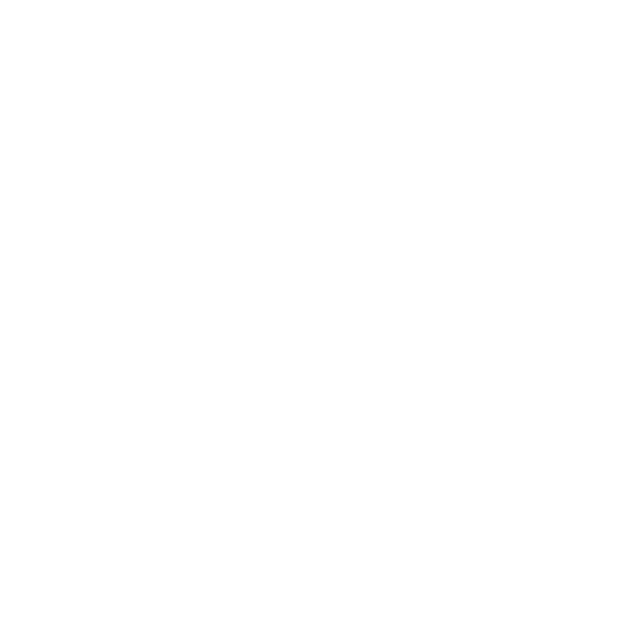
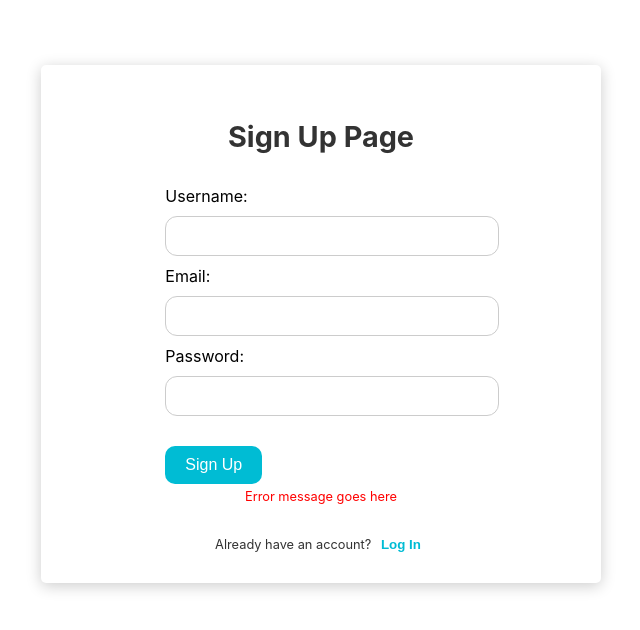
Before and after one commit to MohammadIsmailAlam/Reqile-Coding-Test, a React (Create React App) app: page /signup in a window 1280 px wide. Shown: the top 630 px of the page, without its empty margins (319-959 px from the left). Built offline with nearby package versions, Linux system fonts and the light colour scheme.

Commit message:
Productes

```diff
--- a/package.json
+++ b/package.json
@@ -6,8 +6,10 @@
     "@testing-library/jest-dom": "^5.16.5",
     "@testing-library/react": "^13.4.0",
     "@testing-library/user-event": "^13.5.0",
+    "firebase": "^10.0.0",
     "react": "^18.2.0",
     "react-dom": "^18.2.0",
+    "react-router-dom": "^6.14.1",
     "react-scripts": "5.0.1",
     "web-vitals": "^2.1.4"
   },
--- a/src/App.js
+++ b/src/App.js
@@ -1,9 +1,37 @@
-import "./App.css";
+import React from "react";
+import { useState } from "react";
+import {
+  BrowserRouter as Router,
+  Route,
+  Routes
+} from "react-router-dom";
+import "../src/style/App.css";
+
+import Login from "./auth/Login";
+import SignUp from "./auth/SignUp";
+import Registered from "./auth/Registated";
+import ProductListView from "./pages/ProductViewList";
+
+export const userContext = React.createContext(null);
 
 function App() {
-  return <div className="App">
+  const [userEmail, setUserEmail] = useState("");
 
-  </div>;
+
+  return (
+    <>
+      <userContext.Provider value={{ userEmail, setUserEmail }}>
+        <Router>
+          <Routes>
+            <Route exact path="/" element={<Login />} />
+            <Route exact path="/signup" element={<SignUp />} />
+            <Route exact path="/registered" element={<Registered />} />
+            <Route exact path="/productViewList" element={<ProductListView />} />
+          </Routes>
+        </Router>
+      </userContext.Provider>
+    </>
+  );
 }
 
 export default App;
--- /dev/null
+++ b/src/auth/Login.js
@@ -0,0 +1,72 @@
+import React, { useState } from 'react';
+import { useNavigate } from 'react-router-dom';
+
+const LoginPage = () => {
+  const navigate = useNavigate();
+
+  const [username, setUsername] = useState('');
+  const [password, setPassword] = useState('');
+
+  const handleUsernameChange = (event) => {
+    setUsername(event.target.value);
+  };
+
+  const handlePasswordChange = (event) => {
+    setPassword(event.target.value);
+  };
+
+  const handleFormSubmit = (event) => {
+    event.preventDefault();
+    // Here you can perform your login logic, e.g., send the data to an API
+    console.log('Username:', username);
+    console.log('Password:', password);
+    // Reset the form
+    setUsername('');
+    setPassword('');
+
+    // Navigate to Registered component
+    navigate('/registered', { state: { username } });
+  };
+
+  const handleSignUpClick = () => {
+    navigate('/signup');
+  };
+
+  return (
+    <div id="login" style={{ display: 'flex', justifyContent: 'center', alignItems: 'center', height: '81vh' }}>
+      <div className="login" style={{ width: '400px', backgroundColor: '#fff', borderRadius: '5px', padding: '30px', boxShadow: '0 0 10px rgba(0, 0, 0, 0.1)', textAlign: 'center' }}>
+        <h2 style={{ fontSize: '28px', marginBottom: '30px' }}>Login Page</h2>
+        <form onSubmit={handleFormSubmit}>
+          <div style={{ marginBottom: '15px' }}>
+            <input
+              type="text"
+              id="username"
+              value={username}
+              onChange={handleUsernameChange}
+              style={{ width: '100%', padding: '10px', border: 'none', borderRadius: '5px', backgroundColor: '#fff', boxShadow: '0 0 5px rgba(0, 0, 0, 0.1)', fontSize: '16px' }}
+              placeholder="Username"
+            />
+          </div>
+          <div style={{ marginBottom: '15px' }}>
+            <input
+              type="password"
+              id="password"
+              value={password}
+              onChange={handlePasswordChange}
+              style={{ width: '100%', padding: '10px', border: 'none', borderRadius: '5px', backgroundColor: '#fff', boxShadow: '0 0 5px rgba(0, 0, 0, 0.1)', fontSize: '16px' }}
+              placeholder="Password"
+            />
+          </div>
+          <button type="submit" className="login-btn" style={{ width: '100%', padding: '10px', border: 'none', borderRadius: '10px', backgroundColor: '#f8f9fa', color: '#000000', fontSize: '16px', cursor: 'pointer', transition: 'all 0.3s ease' }}>
+            Login
+          </button>
+        </form>
+        <p className="footer" style={{ fontSize: '14px', margin: '1em' }}>
+          Don't have an account? <button onClick={handleSignUpClick} style={{ color: '#00bcd4', border: 'none', backgroundColor: 'transparent', cursor: 'pointer', transition: 'all 0.3s ease' }}>Sign Up</button>
+        </p>
+      </div>
+    </div>
+  );
+};
+
+export default LoginPage;
--- /dev/null
+++ b/src/auth/Registated.js
@@ -0,0 +1,16 @@
+import React from 'react';
+import { useLocation } from 'react-router-dom';
+
+const Registered = () => {
+  const location = useLocation();
+  const { username } = location.state || '';
+
+  return (
+    <div>
+      <h2>Registered</h2>
+      <p>Welcome, {username}!</p>
+    </div>
+  );
+};
+
+export default Registered;
--- /dev/null
+++ b/src/auth/SignUp.js
@@ -0,0 +1,87 @@
+import React, { useState } from 'react';
+import { useNavigate } from 'react-router-dom';
+
+const SignupPage = () => {
+  const navigate = useNavigate();
+
+  const [username, setUsername] = useState('');
+  const [email, setEmail] = useState('');
+  const [password, setPassword] = useState('');
+
+  const handleUsernameChange = (event) => {
+    setUsername(event.target.value);
+  };
+
+  const handleEmailChange = (event) => {
+    setEmail(event.target.value);
+  };
+
+  const handlePasswordChange = (event) => {
+    setPassword(event.target.value);
+  };
+
+  const handleFormSubmit = (event) => {
+    event.preventDefault();
+    // Here you can perform your signup logic, e.g., send the data to an API
+    console.log('Username:', username);
+    console.log('Email:', email);
+    console.log('Password:', password);
+    // Reset the form
+    setUsername('');
+    setEmail('');
+    setPassword('');
+  };
+
+  const handleLoginClick = () => {
+    navigate('/');
+  };
+
+  return (
+    <div id="signup" style={{ display: 'flex', justifyContent: 'center', alignItems: 'center', minHeight: '81vh' }}>
+      <div className="signup" style={{ display: 'flex', flexDirection: 'column', alignItems: 'center', width: '80%', maxWidth: '500px', backgroundColor: '#fff', padding: '30px', borderRadius: '5px', boxShadow: '0px 3px 15px rgba(0, 0, 0, 0.2)' }}>
+        <h2 style={{ marginBottom: '2rem', color: '#333', fontSize: '1.8rem' }}>Sign Up Page</h2>
+        <form onSubmit={handleFormSubmit}>
+          <div>
+            <label htmlFor="username">Username:</label>
+            <input
+              type="text"
+              id="username"
+              value={username}
+              onChange={handleUsernameChange}
+              style={{ width: '100%', padding: '10px', margin: '10px 0', border: '1px solid #ccc', borderRadius: '12px', fontSize: '1rem', color: '#333' }}
+            />
+          </div>
+          <div>
+            <label htmlFor="email">Email:</label>
+            <input
+              type="email"
+              id="email"
+              value={email}
+              onChange={handleEmailChange}
+              style={{ width: '100%', padding: '10px', margin: '10px 0', border: '1px solid #ccc', borderRadius: '12px', fontSize: '1rem', color: '#333' }}
+            />
+          </div>
+          <div>
+            <label htmlFor="password">Password:</label>
+            <input
+              type="password"
+              id="password"
+              value={password}
+              onChange={handlePasswordChange}
+              style={{ width: '100%', padding: '10px', margin: '10px 0', border: '1px solid #ccc', borderRadius: '12px', fontSize: '1rem', color: '#333' }}
+            />
+          </div>
+          <button type="submit" style={{ backgroundColor: '#00bcd4', color: '#fff', border: 'none', borderRadius: '10px', padding: '10px 20px', marginTop: '20px', fontSize: '1rem', cursor: 'pointer', transition: 'background-color 0.3s ease' }}>
+            Sign Up
+          </button>
+        </form>
+        <p style={{ color: 'red', fontSize: '0.8rem', marginTop: '5px' }}>Error message goes here</p>
+        <div style={{ marginTop: '20px', fontSize: '0.8rem', color: '#333' }}>
+          Already have an account? <button onClick={handleLoginClick} style={{ color: '#00bcd4', border: 'none', backgroundColor: 'transparent', fontWeight: 'bold', cursor: 'pointer', transition: 'color 0.3s ease' }}>Log In</button>
+        </div>
+      </div>
+    </div>
+  );
+};
+
+export default SignupPage;
--- /dev/null
+++ b/src/pages/ProductViewList.js
@@ -0,0 +1,38 @@
+import React from "react";
+
+const ProductListView = () => {
+  // Hard-coded product data
+  const products = [
+    { id: 1, name: "Product 1", price: 10 },
+    { id: 2, name: "Product 2", price: 20 },
+    { id: 3, name: "Product 3", price: 30 },
+    { id: 4, name: "Product 4", price: 40 },
+    { id: 5, name: "Product 5", price: 50 },
+  ];
+
+  return (
+    <div>
+      <h2>Product List</h2>
+      <table>
+        <thead>
+          <tr>
+            <th>ID</th>
+            <th>Name</th>
+            <th>Price</th>
+          </tr>
+        </thead>
+        <tbody>
+          {products.map((product) => (
+            <tr key={product.id}>
+              <td>{product.id}</td>
+              <td>{product.name}</td>
+              <td>{product.price}</td>
+            </tr>
+          ))}
+        </tbody>
+      </table>
+    </div>
+  );
+};
+
+export default ProductListView;
```
Also changed, not shown: src/style/App.css (renamed from src/App.css), 1 other file (tests, documents, lock files or other folders).
